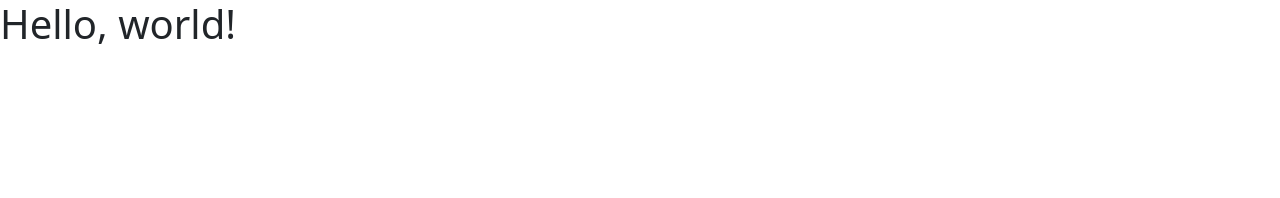
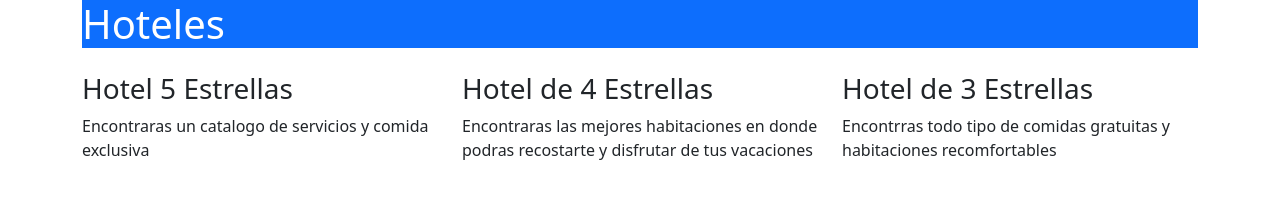
Before and after one commit to MohRaNa/guia-hoteles, a website: page index.html in a window 1280 px wide. Drawn offline with nearby package versions, Linux system fonts and the light colour scheme.

Commit message:
added package j.son and modified index

```diff
--- a/index.html
+++ b/index.html
@@ -3,11 +3,35 @@
   <head>
     <meta charset="utf-8">
     <meta name="viewport" content="width=device-width, initial-scale=1">
-    <title>Bootstrap demo</title>
-    <link href="node_modules/bootstrap/dist/css/bootstrap.min.css" rel="stylesheet" integrity="sha384-GLhlTQ8iRABdZLl6O3oVMWSktQOp6b7In1Zl3/Jr59b6EGGoI1aFkw7cmDA6j6gD" crossorigin="anonymous">
+    <title>Hoteles</title>
+    <link href="./node_modules/bootstrap/dist/css/bootstrap.min.css" rel="stylesheet" integrity="sha384-GLhlTQ8iRABdZLl6O3oVMWSktQOp6b7In1Zl3/Jr59b6EGGoI1aFkw7cmDA6j6gD" crossorigin="anonymous">
   </head>
   <body>
-    <h1>Hello, world!</h1>
-    <script src="node_modules/bootstrap/dist/css/bootstrap.min.css" integrity="sha384-w76AqPfDkMBDXo30jS1Sgez6pr3x5MlQ1ZAGC+nuZB+EYdgRZgiwxhTBTkF7CXvN" crossorigin="anonymous"></script>
+    <div class="container">
+        <h1 class="text-bg-primary">Hoteles</h1>
+    </div>
+  <div class="container">
+    <div class="row">
+
+        <div class="col-md">
+          <p>
+            <h3> Hotel 5 Estrellas</h3>
+            <p1> Encontraras un catalogo de servicios y comida exclusiva</p1>
+          </p>
+          </div>
+        <div class="col-md">
+          <p>
+            <h3>Hotel de 4 Estrellas</h3>
+            <p1> Encontraras las mejores habitaciones en donde podras recostarte y disfrutar de tus vacaciones</p>
+        </p>
+            </div>
+        <div class="col-md">
+          <p>
+          <h3> Hotel de 3 Estrellas</h3>
+          <p> Encontrras todo tipo de comidas gratuitas y habitaciones recomfortables</p>
+          </p>
+        </div>
+    </div>
+  </div>
   </body>
 </html>
--- a/package.json
+++ b/package.json
@@ -21,6 +21,6 @@
     "lite-server": "^2.6.1"
   },
   "dependencies": {
-    "bootstrap": "^5.2.3"
+    "bootstrap": "^5.3.0-alpha1"
   }
 }
```
Also changed, not shown: 2 other files.
